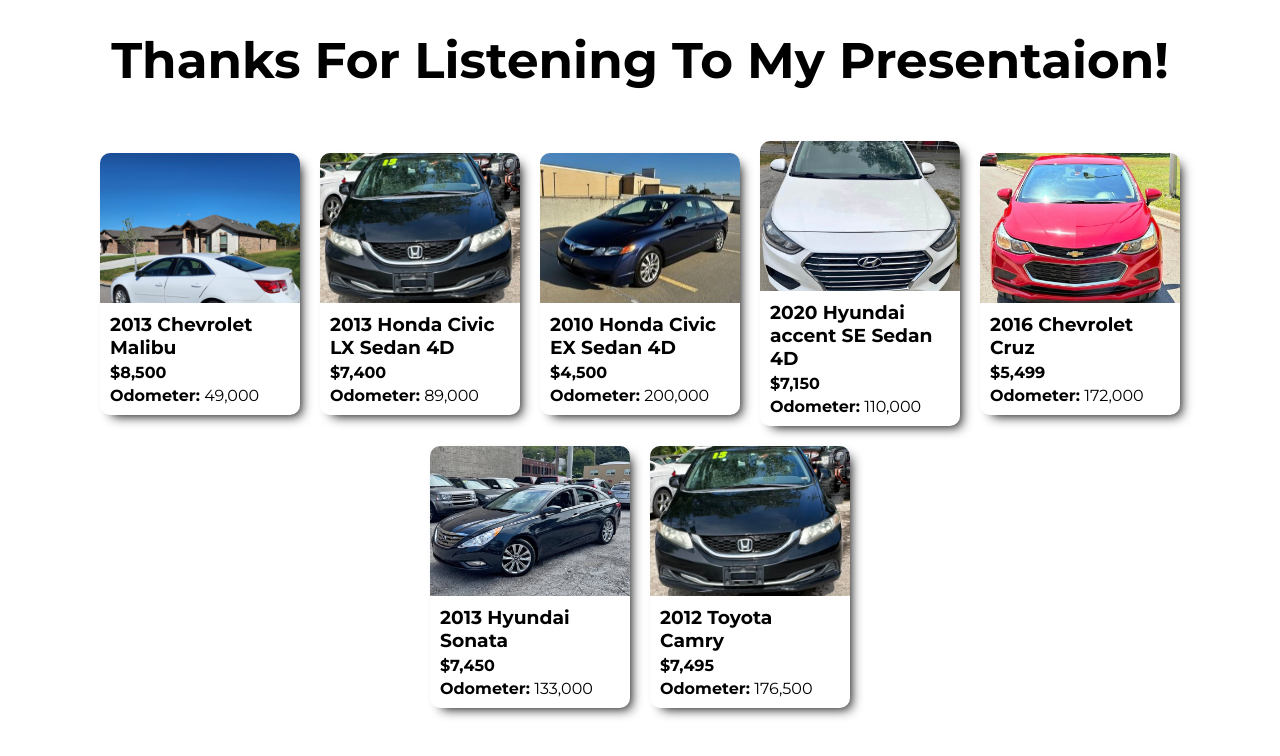
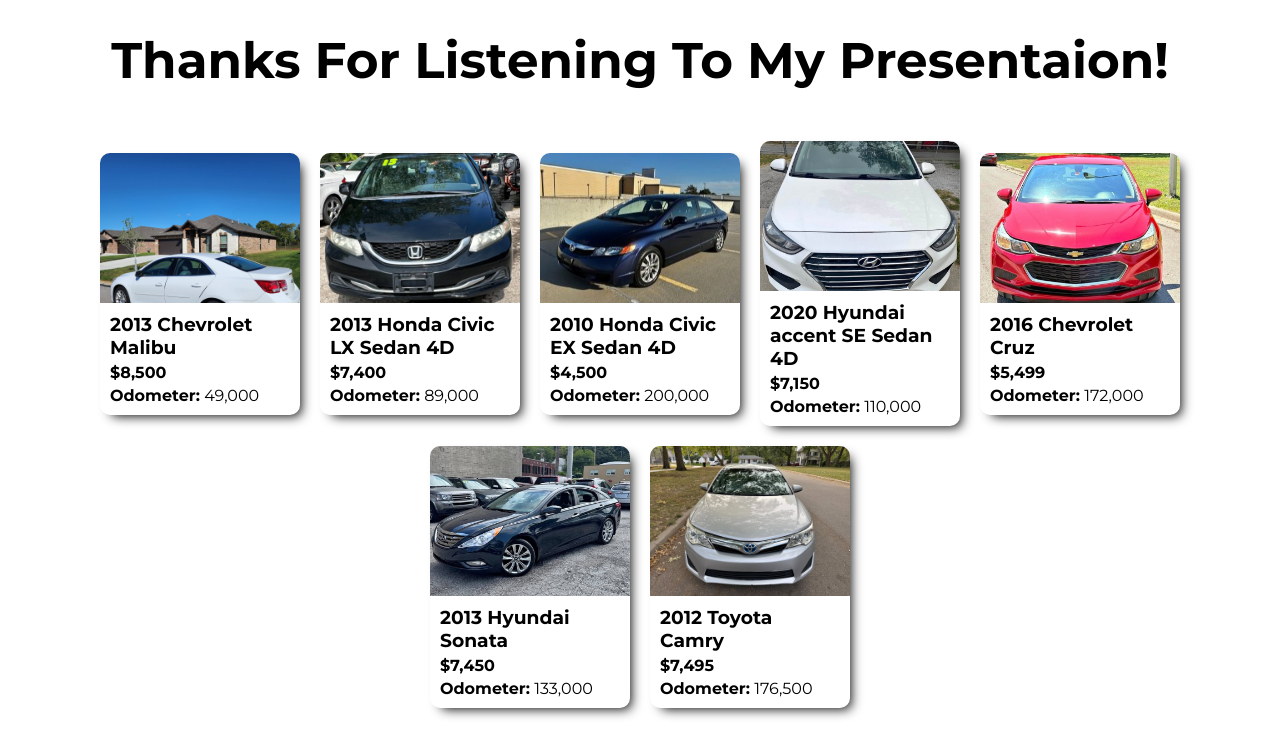
Before and after one commit to GreysonHubs/getcar, a plain HTML site: page index.html in a window 1280 px wide. Drawn offline with Linux system fonts and the light colour scheme.

Commit message:
Update index.html

```diff
--- a/index.html
+++ b/index.html
@@ -88,7 +88,7 @@
         <a href="https://www.facebook.com/marketplace/item/1091414003069038/?ref=search&referral_code=null&referral_story_type=post">
             <div class="card">
                 <div class="carpic">
-                    <img src="imgs/2013(1).jpg" alt="Image">
+                    <img src="imgs/2012.jpg" alt="Image">
                 </div>
                 <div class="carinfo">
                     <h3>2012 Toyota Camry</h3>
@@ -100,4 +100,5 @@
     </div>
 </body>
 
+
 </html>
```
